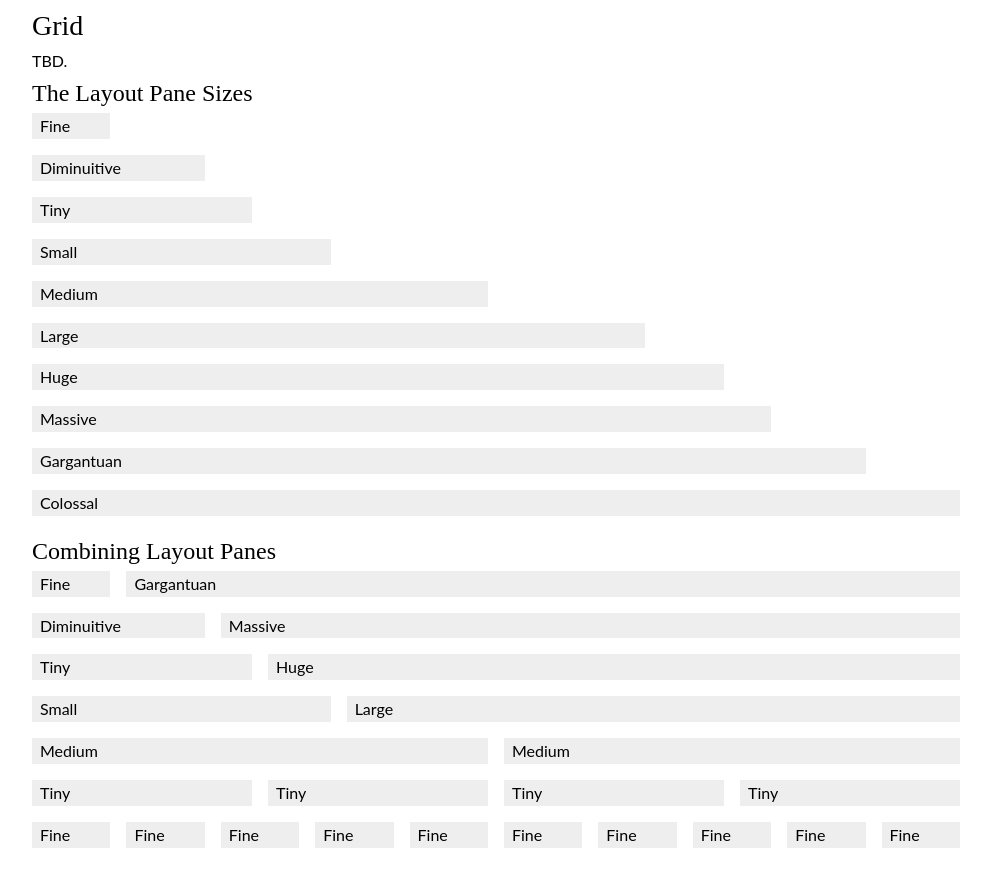
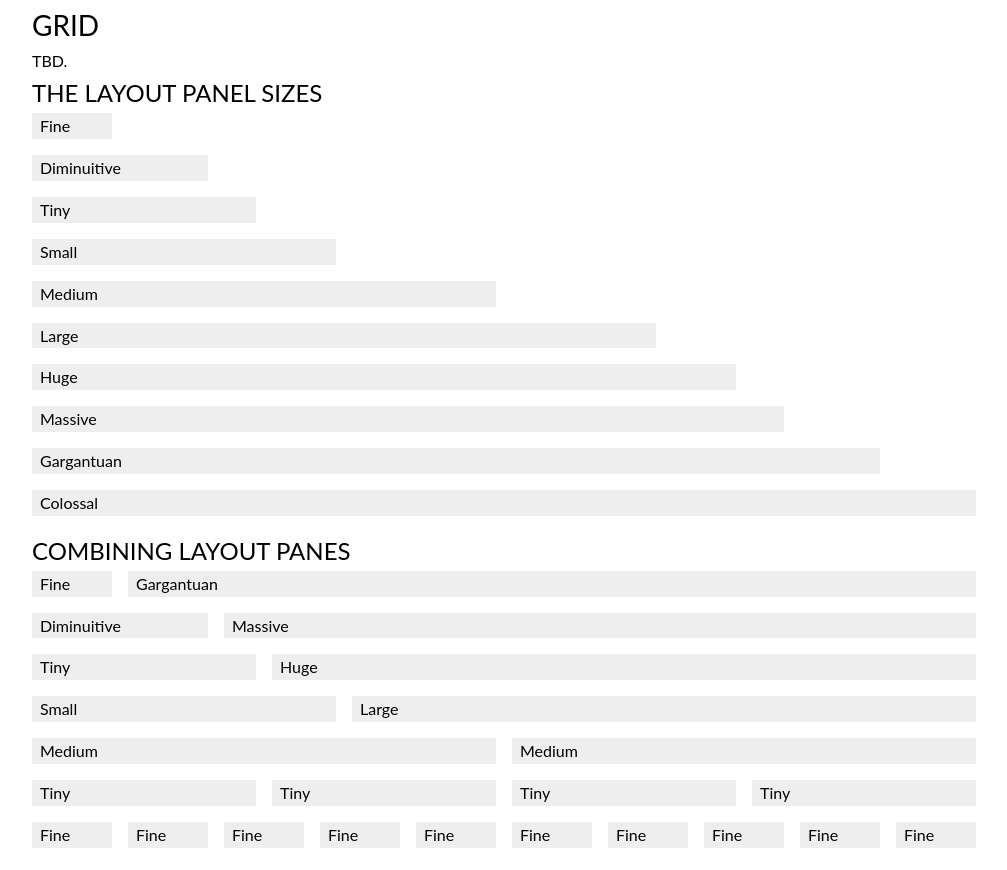
Before and after one commit to HeadspringLabs/Tributary, a plain HTML site: page index.html in a window 1280 px wide. Shown: the part 210-1080 px from the top of the page, without its empty margins (144-1151 px from the left). Drawn offline with Linux system fonts and the light colour scheme.

Commit message:
remove merriweather typeface in favor of all-uppercase lato

```diff
--- a/css/global.css
+++ b/css/global.css
@@ -5,11 +5,3 @@
    margin: 0;
    padding: 0;
 }
-
-.group {
-   display: block;
-   margin: 0 auto;
-   padding: 16px 0 0 16px;
-   overflow: hidden;
-   width: 960px;
-}
--- a/css/panes.css
+++ b/css/panes.css
@@ -1,9 +1,19 @@
-.row {
+.constrained {
    display: block;
+   margin: 0 auto;
+   padding: 16px 0 0 16px;
    overflow: hidden;
+   width: 960px;
 }
 
-.pane {
+.group {
+   display: block;
+   margin: 0 auto;
+   overflow: hidden;
+   width: 960px;
+}
+
+.panel {
    display: block;
    float: left;
    padding: 0 16px 0 0;
@@ -11,7 +21,7 @@
 }
 
    /* Move to scoped */
-   .pane div {
+   .panel div {
       background: #eee;
       padding: 0 8px;
    }
--- a/css/typography.css
+++ b/css/typography.css
@@ -5,8 +5,8 @@ body {
 }
 
 h1, h2, h3, h4, h5, h6 {
-   font-family: Merriweather, serif;
    font-weight: 400;
+   text-transform: uppercase;
 }
 
 h1 { font-size: 36px; }
@@ -15,3 +15,5 @@ h3 { font-size: 24px; }
 h4 { font-size: 20px; }
 h5 { font-size: 18px; }
 h6 { font-size: 16px; }
+
+p  { font-size: 16px; }
--- a/index.html
+++ b/index.html
@@ -11,7 +11,7 @@
 
 <body>
 
-   <header class="group">
+   <header class="constrained group">
       <h1><a id="top">Headspring Tributary</a></h1>
       <h2>Contents</h2>
       <ol>
@@ -21,66 +21,66 @@
       </ol>
    </header>
 
-   <section class="group">
+   <section class="constrained group">
       <h2 id="grid">Grid</h2>
       <p>TBD.</p>
-      <h3>The Layout Pane Sizes</h3>
+      <h3>The Layout Panel Sizes</h3>
       <ol>
-         <li class="row"><div class="pane fine"><div>Fine</div></div></li>
-         <li class="row"><div class="pane diminuitive"><div>Diminuitive</div></div></li>
-         <li class="row"><div class="pane tiny"><div>Tiny</div></div></li>
-         <li class="row"><div class="pane small"><div>Small</div></div></li>
-         <li class="row"><div class="pane medium"><div>Medium</div></div></li>
-         <li class="row"><div class="pane large"><div>Large</div></div></li>
-         <li class="row"><div class="pane huge"><div>Huge</div></div></li>
-         <li class="row"><div class="pane massive"><div>Massive</div></div></li>
-         <li class="row"><div class="pane gargantuan"><div>Gargantuan</div></div></li>
-         <li class="row"><div class="pane colossal"><div>Colossal</div></div></li>
+         <li class="group"><div class="panel fine"><div>Fine</div></div></li>
+         <li class="group"><div class="panel diminuitive"><div>Diminuitive</div></div></li>
+         <li class="group"><div class="panel tiny"><div>Tiny</div></div></li>
+         <li class="group"><div class="panel small"><div>Small</div></div></li>
+         <li class="group"><div class="panel medium"><div>Medium</div></div></li>
+         <li class="group"><div class="panel large"><div>Large</div></div></li>
+         <li class="group"><div class="panel huge"><div>Huge</div></div></li>
+         <li class="group"><div class="panel massive"><div>Massive</div></div></li>
+         <li class="group"><div class="panel gargantuan"><div>Gargantuan</div></div></li>
+         <li class="group"><div class="panel colossal"><div>Colossal</div></div></li>
       </ol>
 
       <h3>Combining Layout Panes</h3>
-      <div class="row">
-         <div class="pane fine"><div>Fine</div></div>
-         <div class="pane gargantuan"><div>Gargantuan</div></div>
+      <div class="group">
+         <div class="panel fine"><div>Fine</div></div>
+         <div class="panel gargantuan"><div>Gargantuan</div></div>
       </div>
-      <div class="row">
-         <div class="pane diminuitive"><div>Diminuitive</div></div>
-         <div class="pane massive"><div>Massive</div></div>
+      <div class="group">
+         <div class="panel diminuitive"><div>Diminuitive</div></div>
+         <div class="panel massive"><div>Massive</div></div>
       </div>
-      <div class="row">
-         <div class="pane tiny"><div>Tiny</div></div>
-         <div class="pane huge"><div>Huge</div></div>
+      <div class="group">
+         <div class="panel tiny"><div>Tiny</div></div>
+         <div class="panel huge"><div>Huge</div></div>
       </div>
-      <div class="row">
-         <div class="pane small"><div>Small</div></div>
-         <div class="pane large"><div>Large</div></div>
+      <div class="group">
+         <div class="panel small"><div>Small</div></div>
+         <div class="panel large"><div>Large</div></div>
       </div>
-      <div class="row">
-         <div class="pane medium"><div>Medium</div></div>
-         <div class="pane medium"><div>Medium</div></div>
+      <div class="group">
+         <div class="panel medium"><div>Medium</div></div>
+         <div class="panel medium"><div>Medium</div></div>
       </div>
-      <div class="row">
-         <div class="pane tiny"><div>Tiny</div></div>
-         <div class="pane tiny"><div>Tiny</div></div>
-         <div class="pane tiny"><div>Tiny</div></div>
-         <div class="pane tiny"><div>Tiny</div></div>
+      <div class="group">
+         <div class="panel tiny"><div>Tiny</div></div>
+         <div class="panel tiny"><div>Tiny</div></div>
+         <div class="panel tiny"><div>Tiny</div></div>
+         <div class="panel tiny"><div>Tiny</div></div>
       </div>
-      <div class="row">
-         <div class="pane fine"><div>Fine</div></div>
-         <div class="pane fine"><div>Fine</div></div>
-         <div class="pane fine"><div>Fine</div></div>
-         <div class="pane fine"><div>Fine</div></div>
-         <div class="pane fine"><div>Fine</div></div>
-         <div class="pane fine"><div>Fine</div></div>
-         <div class="pane fine"><div>Fine</div></div>
-         <div class="pane fine"><div>Fine</div></div>
-         <div class="pane fine"><div>Fine</div></div>
-         <div class="pane fine"><div>Fine</div></div>
+      <div class="group">
+         <div class="panel fine"><div>Fine</div></div>
+         <div class="panel fine"><div>Fine</div></div>
+         <div class="panel fine"><div>Fine</div></div>
+         <div class="panel fine"><div>Fine</div></div>
+         <div class="panel fine"><div>Fine</div></div>
+         <div class="panel fine"><div>Fine</div></div>
+         <div class="panel fine"><div>Fine</div></div>
+         <div class="panel fine"><div>Fine</div></div>
+         <div class="panel fine"><div>Fine</div></div>
+         <div class="panel fine"><div>Fine</div></div>
       </div>
 
    </section>
 
-   <section class="group">
+   <section class="constrained group">
       <h2 id="typography">Typography</h2>
       <h1>Heading &lt;h1&gt;</h1>
       <h2>Heading &lt;h2&gt;</h2>
@@ -92,12 +92,12 @@
       <p>Cras diam eros, <strong>interdum ut semper sed</strong>, <em>molestie non diam</em>.</p>
    </section>
 
-   <section class="group">
+   <section class="constrained group">
       <h2 id="forms">Forms</h2>
       <p>TBD.</p>
    </section>
 
-   <footer class="group">
+   <footer class="constrained group">
       <p>&copy; Headspring</p>
    </footer>
 
```
